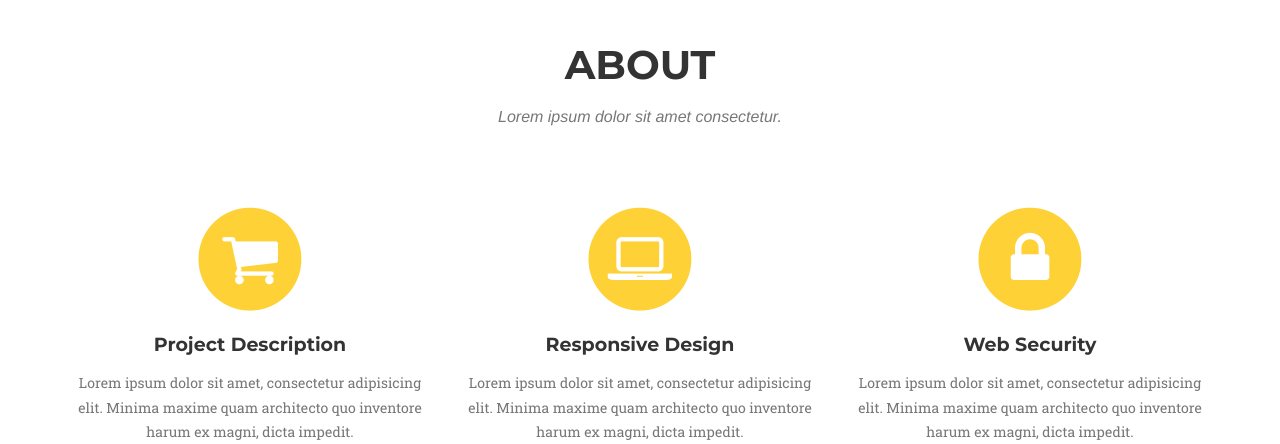
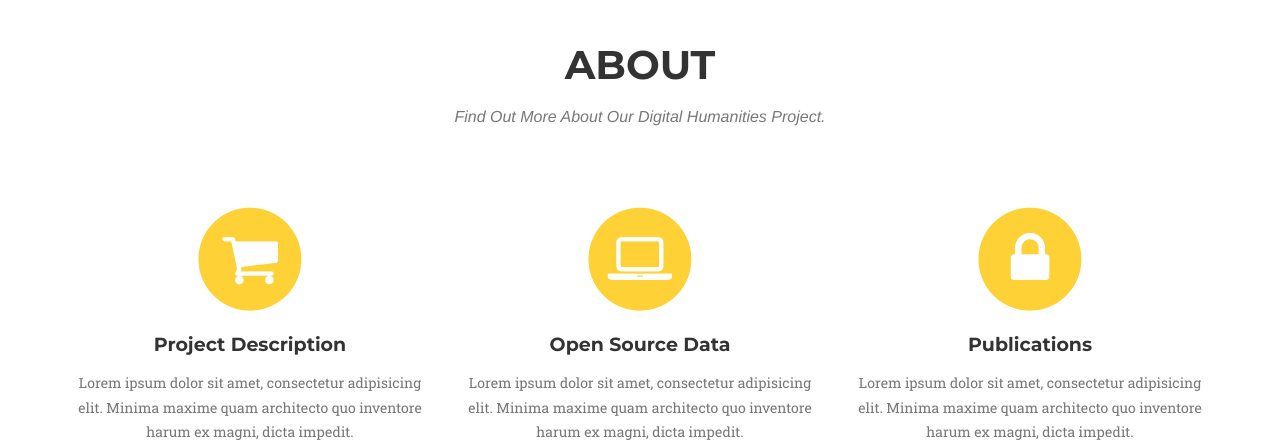
Before and after one commit to mhshaaban/egylandscapeproject.github.io, a Jekyll site: the page built from index.html, in a window 1280 px wide and 900 px high, scrolled down 863 px. Shown: the part 152-596 px from the top of the window. Built offline with Jekyll 4.4.1, drawn with Linux system fonts in a browser that asks for light colours; some web fonts are replaced.

Commit message:
Update services.html

```diff
--- a/_includes/services.html
+++ b/_includes/services.html
@@ -4,7 +4,7 @@
             <div class="row">
                 <div class="col-lg-12 text-center">
                     <h2 class="section-heading">About</h2>
-                    <h3 class="section-subheading text-muted">Lorem ipsum dolor sit amet consectetur.</h3>
+                    <h3 class="section-subheading text-muted">Find Out More About Our Digital Humanities Project.</h3>
                 </div>
             </div>
             <div class="row text-center">
@@ -21,7 +21,7 @@
                         <i class="fa fa-circle fa-stack-2x text-primary"></i>
                         <i class="fa fa-laptop fa-stack-1x fa-inverse"></i>
                     </span>
-                    <h4 class="service-heading">Responsive Design</h4>
+                    <h4 class="service-heading">Open Source Data</h4>
                     <p class="text-muted">Lorem ipsum dolor sit amet, consectetur adipisicing elit. Minima maxime quam architecto quo inventore harum ex magni, dicta impedit.</p>
                 </div>
                 <div class="col-md-4">
@@ -29,7 +29,7 @@
                         <i class="fa fa-circle fa-stack-2x text-primary"></i>
                         <i class="fa fa-lock fa-stack-1x fa-inverse"></i>
                     </span>
-                    <h4 class="service-heading">Web Security</h4>
+                    <h4 class="service-heading">Publications</h4>
                     <p class="text-muted">Lorem ipsum dolor sit amet, consectetur adipisicing elit. Minima maxime quam architecto quo inventore harum ex magni, dicta impedit.</p>
                 </div>
             </div>
```
